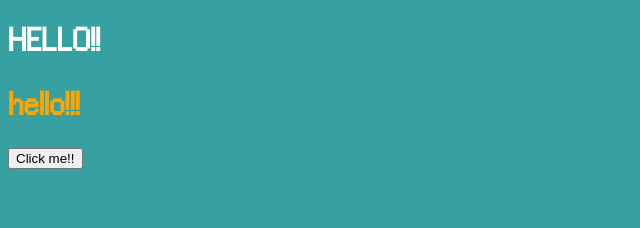
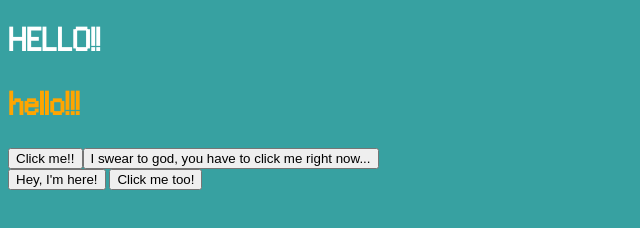
Before and after one commit to AquaTPPT/re-learning-JS, a plain HTML site: page top-exercise-examples/hello.html in a window 1280 px wide. Shown: the whole page, without its empty margins (0-640 px from the left). Drawn offline with Linux system fonts and the light colour scheme.

Commit message:
practiced more DOM methods.

```diff
--- a/top-exercise-examples/hello.html
+++ b/top-exercise-examples/hello.html
@@ -12,5 +12,9 @@
         <h1>HELLO!!
         </h1>
     </div>
+    <div id="container2">
+        <button onclick="alert('Hello, World!')">Hey, I'm here!</button>
+        <button id="btn">Click me too!</button>
+    </div>
 </body>
 </html>
--- a/top-exercise-examples/hello.js
+++ b/top-exercise-examples/hello.js
@@ -16,4 +16,17 @@ div.appendChild(but);
 
 
 const butCode = document.querySelector("#helloWorld");
-butCode.onclick = () => alert("hello World!");
+butCode.onclick = () => alert("hello World! 2");
+
+const button3 = document.createElement("button");
+button3.addEventListener("click", () => alert("Hello, World! 3"));
+button3.textContent = "I swear to god, you have to click me right now..."
+div.appendChild(button3);
+
+btn.addEventListener("click", function (e) {
+  console.log(e.target);
+});
+
+btn.addEventListener("click", function (e) {
+  e.target.style.background = "blue";
+});
```
